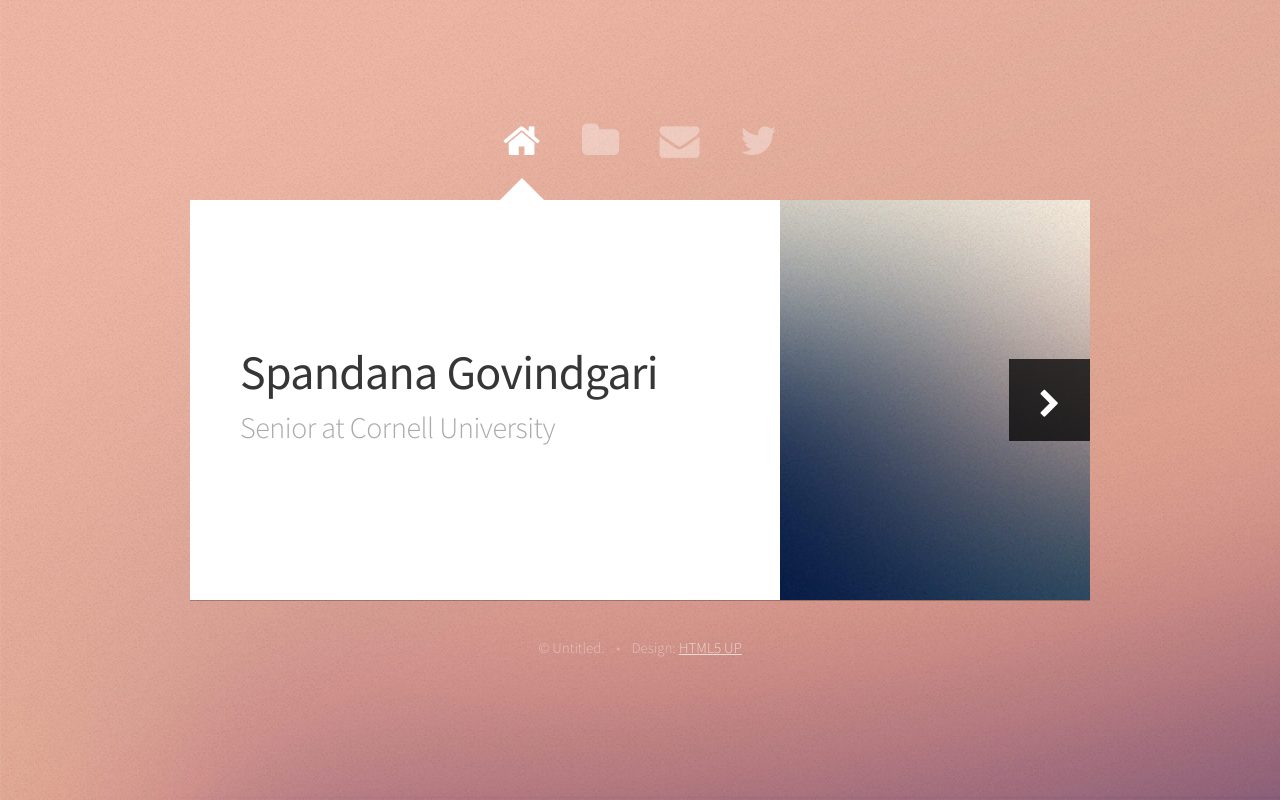
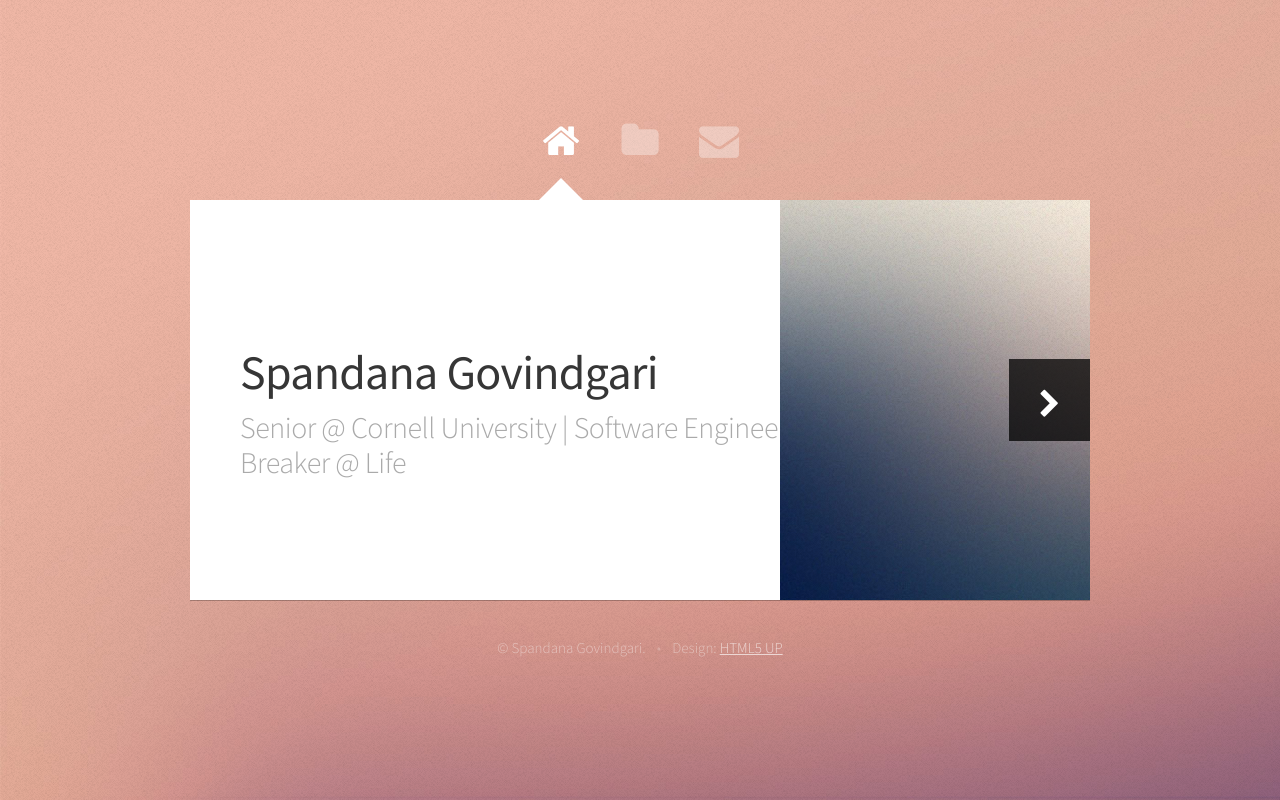
Before and after one commit to sgovindgari/sgovindgari.github.io, a plain HTML site: page index.html in a window 1280 px wide. Drawn offline with Linux system fonts and the light colour scheme.

Commit message:
content to home

```diff
--- a/index.html
+++ b/index.html
@@ -42,7 +42,6 @@
 						<a href="#me" class="icon fa-home active"><span>Home</span></a>
 						<a href="#work" class="icon fa-folder"><span>Work</span></a>
 						<a href="#contact" class="icon fa-envelope"><span>Contact</span></a>
-						<a href="#" class="icon fa-twitter"><span>Twitter</span></a>
 					</nav>
 
 				<!-- Main -->
@@ -52,7 +51,7 @@
 							<article id="me" class="panel">
 								<header>
 									<h1>Spandana Govindgari</h1>
-									<p>Senior at Cornell University</p>
+									<p>Senior @ Cornell University | Software Engineering Intern @ Microsoft | Rule-Breaker @ Life</p>
 								</header>
 								<a href="#work" class="jumplink pic">
 									<span class="arrow icon fa-chevron-right"><span>See my work</span></span>
@@ -157,7 +156,7 @@
 				<!-- Footer -->
 					<div id="footer">
 						<ul class="copyright">
-							<li>&copy; Untitled.</li><li>Design: <a href="http://html5up.net">HTML5 UP</a></li>
+							<li>&copy; Spandana Govindgari.</li><li>Design: <a href="http://html5up.net">HTML5 UP</a></li>
 						</ul>
 					</div>
 
```
